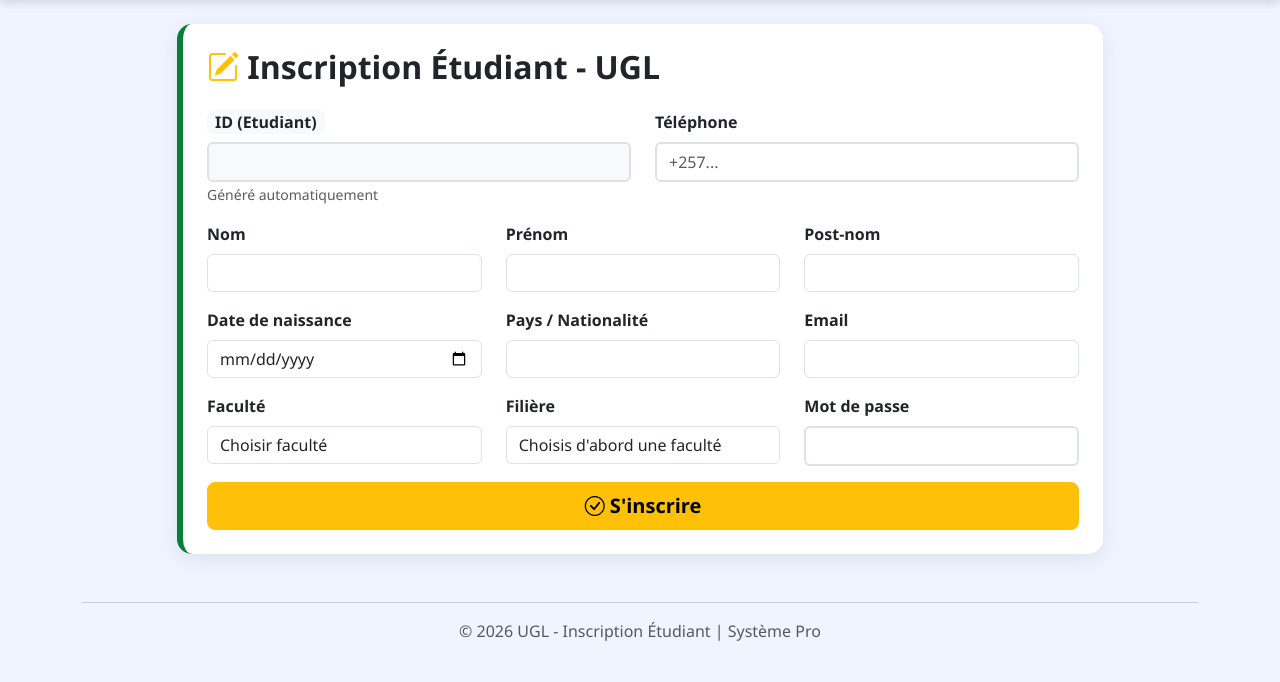
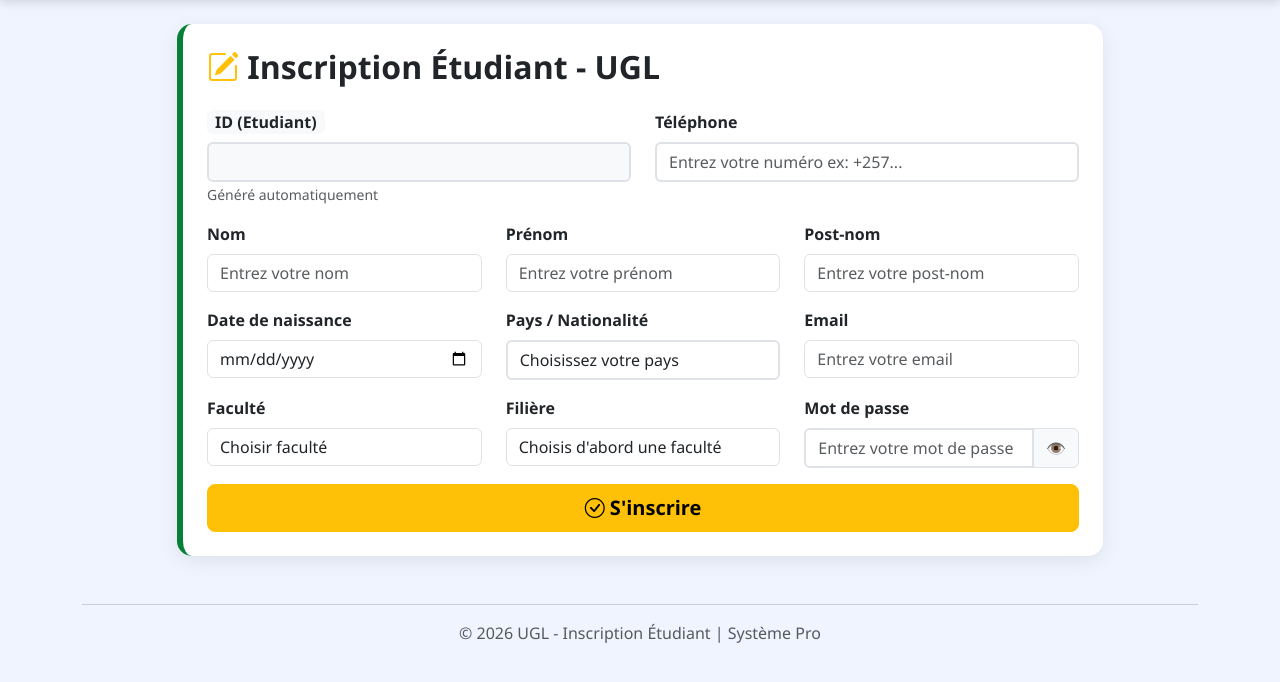
Before and after one commit to matiburemy-art/inscription-etudiant, a Python web app: template templates/register.html in a window 1280 px wide. Shown: the part 56-738 px from the top of the page. Run offline with Jinja, Linux system fonts and the light colour scheme; the template is opened without the code that fills it, so the values that code supplies are empty.

Commit message:
Update register.html

```diff
--- a/templates/register.html
+++ b/templates/register.html
@@ -14,18 +14,24 @@
                         </div>
                         <div class="col-md-6 mb-3">
                             <label class="form-label fw-semibold">Téléphone</label>
-                            <input type="text" name="telephone" class="form-control border-2" placeholder="+257..." required>
+                            <input type="text" name="telephone" class="form-control border-2" placeholder="Entrez votre numéro ex: +257..." required>
                         </div>
                     </div>
                     <div class="row">
-                        <div class="col-md-4 mb-3"><label class="form-label fw-semibold">Nom</label><input type="text" name="nom" class="form-control" required></div>
-                        <div class="col-md-4 mb-3"><label class="form-label fw-semibold">Prénom</label><input type="text" name="prenom" class="form-control" required></div>
-                        <div class="col-md-4 mb-3"><label class="form-label fw-semibold">Post-nom</label><input type="text" name="post_nom" class="form-control" required></div>
+                        <div class="col-md-4 mb-3"><label class="form-label fw-semibold">Nom</label><input type="text" name="nom" class="form-control" placeholder="Entrez votre nom" required></div>
+                        <div class="col-md-4 mb-3"><label class="form-label fw-semibold">Prénom</label><input type="text" name="prenom" class="form-control" placeholder="Entrez votre prénom" required></div>
+                        <div class="col-md-4 mb-3"><label class="form-label fw-semibold">Post-nom</label><input type="text" name="post_nom" class="form-control" placeholder="Entrez votre post-nom" required></div>
                     </div>
                     <div class="row">
                         <div class="col-md-4 mb-3"><label class="form-label fw-semibold">Date de naissance</label><input type="date" name="date_naissance" class="form-control" required></div>
-                        <div class="col-md-4 mb-3"><label class="form-label fw-semibold">Pays / Nationalité</label><input type="text" name="nationalite" class="form-control" required></div>
-                        <div class="col-md-4 mb-3"><label class="form-label fw-semibold">Email</label><input type="email" name="email" class="form-control" required></div>
+                        <div class="col-md-4 mb-3">
+                            <label class="form-label fw-semibold">Pays / Nationalité</label>
+                            <select name="nationalite" class="form-control border-2" required>
+                                <option value="">Choisissez votre pays</option>
+                                <option>Burundi</option><option>Rwanda</option><option>RDC - Congo</option><option>Tanzanie</option><option>Ouganda</option><option>Kenya</option><option>Cameroun</option><option>Sénégal</option><option>Côte d'Ivoire</option><option>Bénin</option><option>Togo</option><option>Mali</option><option>Guinée</option><option>Burkina Faso</option><option>Niger</option><option>Tchad</option><option>Gabon</option><option>Congo Brazzaville</option><option>Afrique du Sud</option><option>Maroc</option><option>Algérie</option><option>Tunisie</option><option>Egypte</option><option>Ethiopie</option><option>France</option><option>Belgique</option><option>Canada</option><option>USA</option><option>Autre</option>
+                            </select>
+                        </div>
+                        <div class="col-md-4 mb-3"><label class="form-label fw-semibold">Email</label><input type="email" name="email" class="form-control" placeholder="Entrez votre email" required></div>
                     </div>
                     <div class="row">
                         <div class="col-md-4 mb-3">
@@ -45,7 +51,13 @@
                                 <option value="">Choisis d'abord une faculté</option>
                             </select>
                         </div>
-                        <div class="col-md-4 mb-3"><label class="form-label fw-semibold">Mot de passe</label><input type="password" name="password" class="form-control border-2" required></div>
+                        <div class="col-md-4 mb-3">
+                            <label class="form-label fw-semibold">Mot de passe</label>
+                            <div class="input-group">
+                                <input type="password" name="password" id="pwd_reg" class="form-control border-2" placeholder="Entrez votre mot de passe" required>
+                                <span class="input-group-text" onclick="togglePwd('pwd_reg')" style="cursor:pointer">👁️</span>
+                            </div>
+                        </div>
                     </div>
                     <button type="submit" class="btn btn-warning w-100 btn-lg fw-bold"><i class="bi bi-check-circle"></i> S'inscrire</button>
                 </form>
@@ -63,5 +75,6 @@ function updateFilieres(){
   fil.innerHTML='<option value="">Choisir filière</option>';
   filieresParFaculte[fac].forEach(f=>{let o=document.createElement("option");o.value=f;o.textContent=f;fil.appendChild(o);});
 }
+function togglePwd(id){ let x=document.getElementById(id); x.type = x.type==="password" ? "text" : "password"; }
 </script>
 {% endblock %}
```
